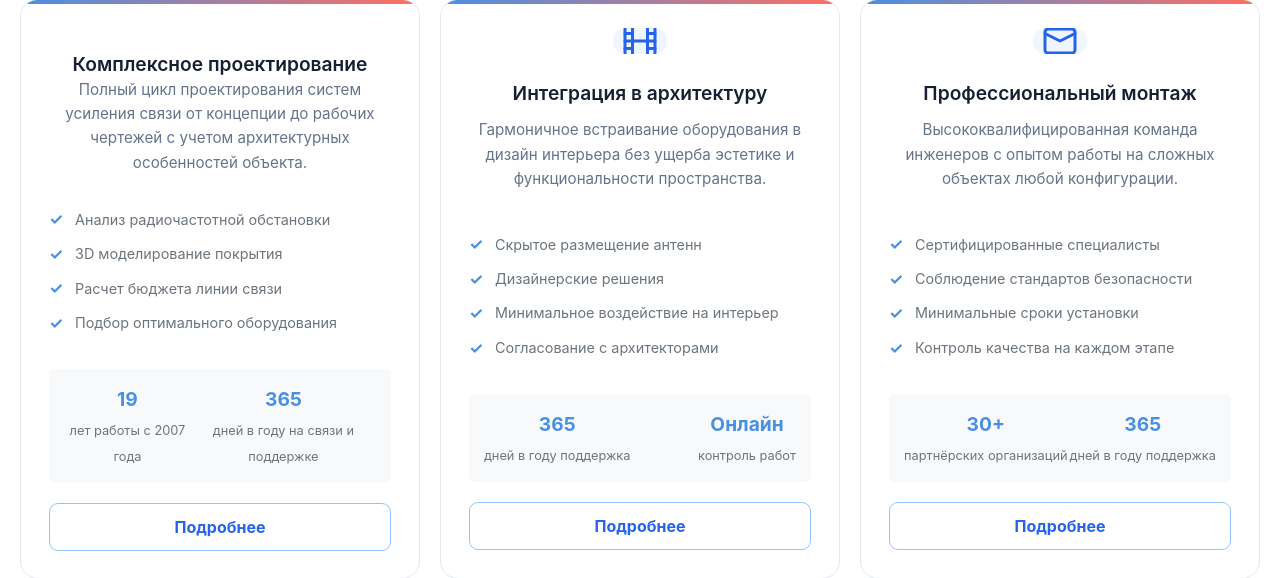
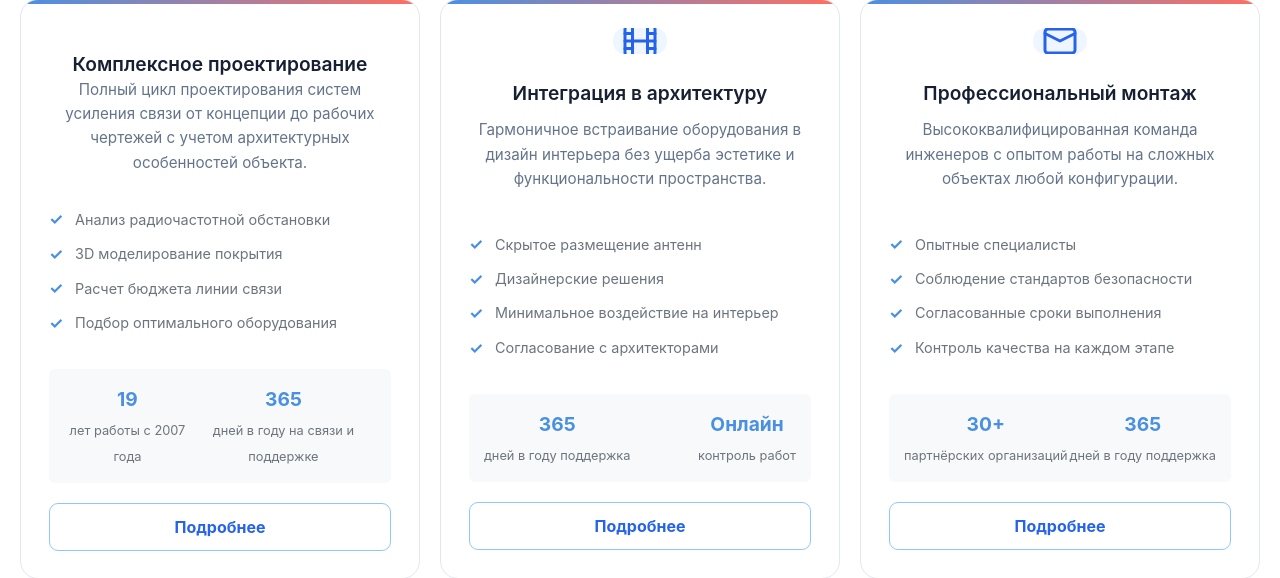
Before and after one commit to ilyaburlakov/groupintegra.ru, a PHP site: page /gsm.php in a window 1280 px wide. Shown: the part 1091-1669 px from the top of the page. Run offline with PHP 8.4, Linux system fonts and the light colour scheme.

Commit message:
Clean GSM marketing claims and add experience marker

```diff
--- a/gsm.php
+++ b/gsm.php
@@ -1254,9 +1254,9 @@
                 <p>Высококвалифицированная команда инженеров с опытом работы на сложных объектах любой конфигурации.</p>
                 <div class="benefit-features">
                     <ul>
-                        <li>Сертифицированные специалисты</li>
+                        <li>Опытные специалисты</li>
                         <li>Соблюдение стандартов безопасности</li>
-                        <li>Минимальные сроки установки</li>
+                        <li>Согласованные сроки выполнения</li>
                         <li>Контроль качества на каждом этапе</li>
                     </ul>
                 </div>
@@ -1453,7 +1453,7 @@
                         </svg>
                     </div>
                     <h3>Поставка оборудования</h3>
-                    <p>Закупка и доставка всего необходимого оборудования от ведущих мировых производителей с гарантией качества.</p>
+                    <p>Закупка и доставка всего необходимого оборудования от проверенных производителей с гарантией качества.</p>
                     <div class="process-details">
                         <ul>
                             <li>Заказ оборудования</li>
```
